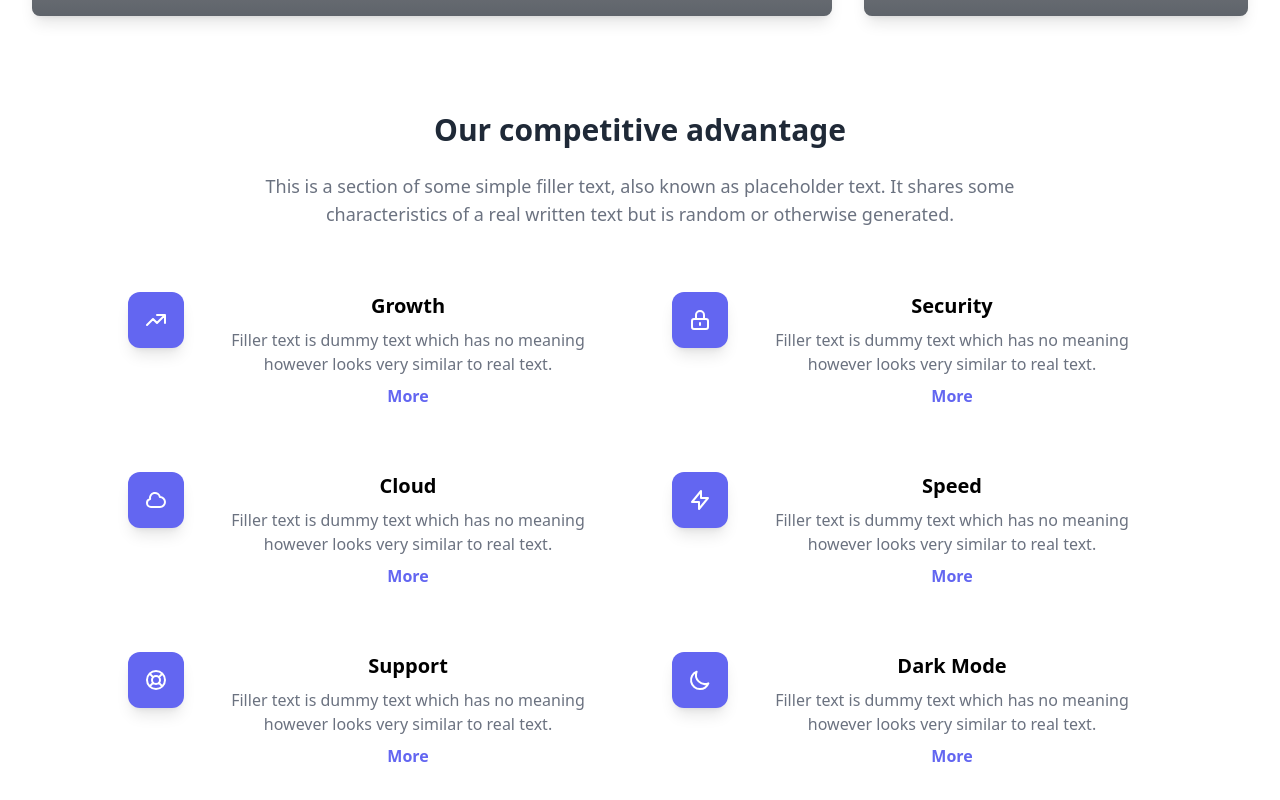
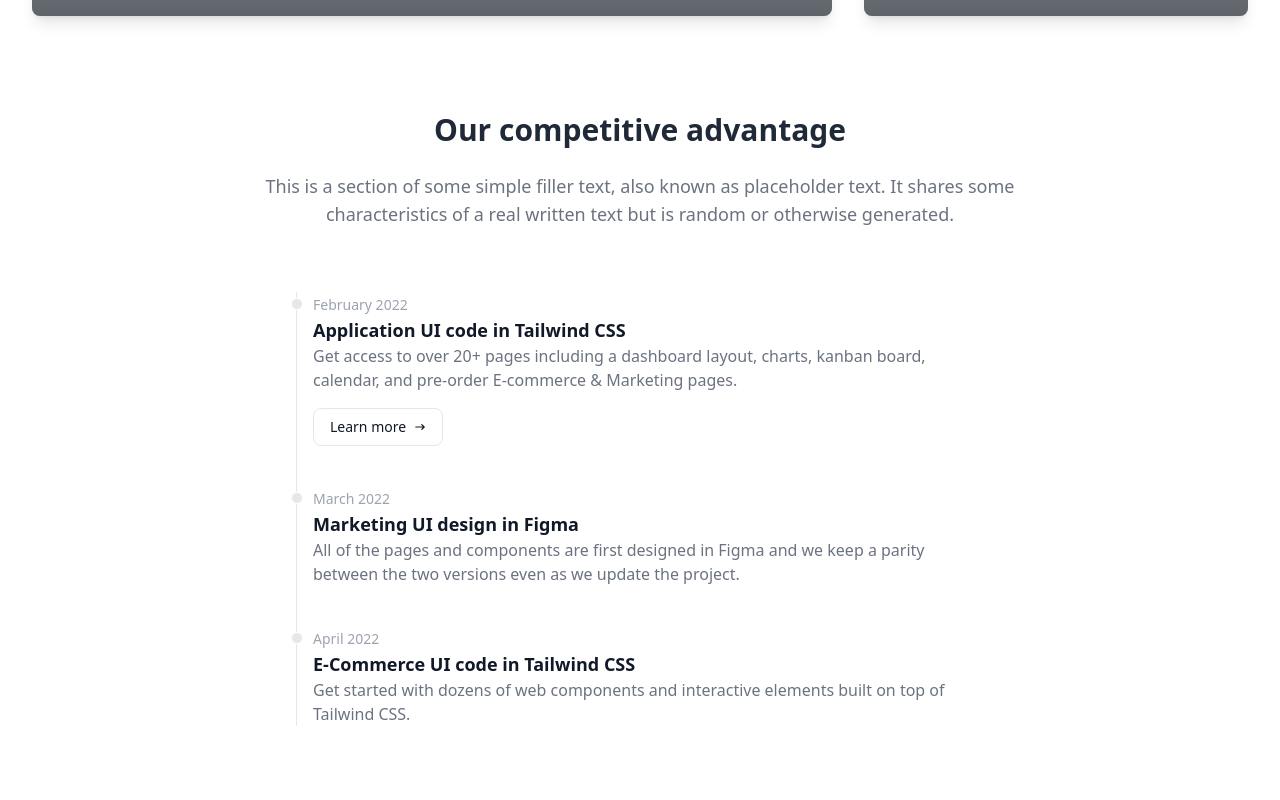
Before and after one commit to ceejayps/new-portfolio, a React (Create React App) app: page / in a window 1280 px wide. Shown: the part 1907-2707 px from the top of the page. After the commit the page ends 2681 px from the top, so only its background shows below. Built offline with nearby package versions, Linux system fonts and the light colour scheme; grey boxes are pictures that could not be loaded.

Commit message:
Update WorkExpierence.jsx

```diff
--- a/src/components/WorkExpierence.jsx
+++ b/src/components/WorkExpierence.jsx
@@ -2,6 +2,8 @@
 
 const WorkExpierence = () => {
   return (
+
+
     <div class="bg-white py-6 sm:py-8 lg:py-12">
   <div class="mx-auto max-w-screen-2xl px-4 md:px-8">
 
@@ -11,96 +13,40 @@
       <p class="mx-auto max-w-screen-md text-center text-gray-500 md:text-lg">This is a section of some simple filler text, also known as placeholder text. It shares some characteristics of a real written text but is random or otherwise generated.</p>
     </div>
 
+    <div className='px-10 max-w-3xl mx-auto'>
+<ol class="relative border-l border-gray-200 dark:border-gray-700 text-left ">
+    <li class="mb-10 ml-4">
+        <div class="absolute w-3 h-3 bg-gray-200 rounded-full mt-1.5 -left-1.5 border border-white dark:border-gray-900 dark:bg-gray-700"></div>
+        <time class="mb-1 text-sm font-normal leading-none text-gray-400 dark:text-gray-500">February 2022</time>
+        <h3 class="text-lg font-semibold text-gray-900 dark:text-white">Application UI code in Tailwind CSS</h3>
+        <p class="mb-4 text-base font-normal text-gray-500 dark:text-gray-400">Get access to over 20+ pages including a dashboard layout, charts, kanban board, calendar, and pre-order E-commerce & Marketing pages.</p>
+        <a href="#" class="inline-flex items-center px-4 py-2 text-sm font-medium text-gray-900 bg-white border border-gray-200 rounded-lg hover:bg-gray-100 hover:text-blue-700 focus:z-10 focus:ring-4 focus:outline-none focus:ring-gray-200 focus:text-blue-700 dark:bg-gray-800 dark:text-gray-400 dark:border-gray-600 dark:hover:text-white dark:hover:bg-gray-700 dark:focus:ring-gray-700">Learn more <svg class="w-3 h-3 ml-2" fill="currentColor" viewBox="0 0 20 20" xmlns="http://www.w3.org/2000/svg"><path fill-rule="evenodd" d="M12.293 5.293a1 1 0 011.414 0l4 4a1 1 0 010 1.414l-4 4a1 1 0 01-1.414-1.414L14.586 11H3a1 1 0 110-2h11.586l-2.293-2.293a1 1 0 010-1.414z" clip-rule="evenodd"></path></svg></a>
+    </li>
+    <li class="mb-10 ml-4">
+        <div class="absolute w-3 h-3 bg-gray-200 rounded-full mt-1.5 -left-1.5 border border-white dark:border-gray-900 dark:bg-gray-700"></div>
+        <time class="mb-1 text-sm font-normal leading-none text-gray-400 dark:text-gray-500">March 2022</time>
+        <h3 class="text-lg font-semibold text-gray-900 dark:text-white">Marketing UI design in Figma</h3>
+        <p class="text-base font-normal text-gray-500 dark:text-gray-400">All of the pages and components are first designed in Figma and we keep a parity between the two versions even as we update the project.</p>
+    </li>
+    <li class="ml-4">
+        <div class="absolute w-3 h-3 bg-gray-200 rounded-full mt-1.5 -left-1.5 border border-white dark:border-gray-900 dark:bg-gray-700"></div>
+        <time class="mb-1 text-sm font-normal leading-none text-gray-400 dark:text-gray-500">April 2022</time>
+        <h3 class="text-lg font-semibold text-gray-900 dark:text-white">E-Commerce UI code in Tailwind CSS</h3>
+        <p class="text-base font-normal text-gray-500 dark:text-gray-400">Get started with dozens of web components and interactive elements built on top of Tailwind CSS.</p>
+    </li>
+</ol>
+</div>
 
-    <div class="grid gap-8 sm:grid-cols-2 md:gap-12 max-w-5xl mx-auto xl:grid-cols-2 xl:gap-16">
 
-      <div class="flex gap-4 md:gap-6">
-        <div class="flex h-12 w-12 shrink-0 items-center justify-center rounded-lg bg-indigo-500 text-white shadow-lg md:h-14 md:w-14 md:rounded-xl">
-          <svg xmlns="http://www.w3.org/2000/svg" class="h-6 w-6" fill="none" viewBox="0 0 24 24" stroke="currentColor">
-            <path stroke-linecap="round" stroke-linejoin="round" stroke-width="2" d="M13 7h8m0 0v8m0-8l-8 8-4-4-6 6" />
-          </svg>
-        </div>
 
-        <div>
-          <h3 class="mb-2 text-lg font-semibold md:text-xl">Growth</h3>
-          <p class="mb-2 text-gray-500">Filler text is dummy text which has no meaning however looks very similar to real text.</p>
-          <a href="#" class="font-bold text-indigo-500 transition duration-100 hover:text-indigo-600 active:text-indigo-700">More</a>
-        </div>
-      </div>
-
-      <div class="flex gap-4 md:gap-6">
-        <div class="flex h-12 w-12 shrink-0 items-center justify-center rounded-lg bg-indigo-500 text-white shadow-lg md:h-14 md:w-14 md:rounded-xl">
-          <svg xmlns="http://www.w3.org/2000/svg" class="h-6 w-6" fill="none" viewBox="0 0 24 24" stroke="currentColor">
-            <path stroke-linecap="round" stroke-linejoin="round" stroke-width="2" d="M12 15v2m-6 4h12a2 2 0 002-2v-6a2 2 0 00-2-2H6a2 2 0 00-2 2v6a2 2 0 002 2zm10-10V7a4 4 0 00-8 0v4h8z" />
-          </svg>
-        </div>
-
-        <div>
-          <h3 class="mb-2 text-lg font-semibold md:text-xl">Security</h3>
-          <p class="mb-2 text-gray-500">Filler text is dummy text which has no meaning however looks very similar to real text.</p>
-          <a href="#" class="font-bold text-indigo-500 transition duration-100 hover:text-indigo-600 active:text-indigo-700">More</a>
-        </div>
-      </div>
-
-      <div class="flex gap-4 md:gap-6">
-        <div class="flex h-12 w-12 shrink-0 items-center justify-center rounded-lg bg-indigo-500 text-white shadow-lg md:h-14 md:w-14 md:rounded-xl">
-          <svg xmlns="http://www.w3.org/2000/svg" class="h-6 w-6" fill="none" viewBox="0 0 24 24" stroke="currentColor">
-            <path stroke-linecap="round" stroke-linejoin="round" stroke-width="2" d="M3 15a4 4 0 004 4h9a5 5 0 10-.1-9.999 5.002 5.002 0 10-9.78 2.096A4.001 4.001 0 003 15z" />
-          </svg>
-        </div>
-
-        <div>
-          <h3 class="mb-2 text-lg font-semibold md:text-xl">Cloud</h3>
-          <p class="mb-2 text-gray-500">Filler text is dummy text which has no meaning however looks very similar to real text.</p>
-          <a href="#" class="font-bold text-indigo-500 transition duration-100 hover:text-indigo-600 active:text-indigo-700">More</a>
-        </div>
-      </div>
-
-      <div class="flex gap-4 md:gap-6">
-        <div class="flex h-12 w-12 shrink-0 items-center justify-center rounded-lg bg-indigo-500 text-white shadow-lg md:h-14 md:w-14 md:rounded-xl">
-          <svg xmlns="http://www.w3.org/2000/svg" class="h-6 w-6" fill="none" viewBox="0 0 24 24" stroke="currentColor">
-            <path stroke-linecap="round" stroke-linejoin="round" stroke-width="2" d="M13 10V3L4 14h7v7l9-11h-7z" />
-          </svg>
-        </div>
-
-        <div>
-          <h3 class="mb-2 text-lg font-semibold md:text-xl">Speed</h3>
-          <p class="mb-2 text-gray-500">Filler text is dummy text which has no meaning however looks very similar to real text.</p>
-          <a href="#" class="font-bold text-indigo-500 transition duration-100 hover:text-indigo-600 active:text-indigo-700">More</a>
-        </div>
-      </div>
-
-      <div class="flex gap-4 md:gap-6">
-        <div class="flex h-12 w-12 shrink-0 items-center justify-center rounded-lg bg-indigo-500 text-white shadow-lg md:h-14 md:w-14 md:rounded-xl">
-          <svg xmlns="http://www.w3.org/2000/svg" class="h-6 w-6" fill="none" viewBox="0 0 24 24" stroke="currentColor">
-            <path stroke-linecap="round" stroke-linejoin="round" stroke-width="2" d="M18.364 5.636l-3.536 3.536m0 5.656l3.536 3.536M9.172 9.172L5.636 5.636m3.536 9.192l-3.536 3.536M21 12a9 9 0 11-18 0 9 9 0 0118 0zm-5 0a4 4 0 11-8 0 4 4 0 018 0z" />
-          </svg>
-        </div>
-
-        <div>
-          <h3 class="mb-2 text-lg font-semibold md:text-xl">Support</h3>
-          <p class="mb-2 text-gray-500">Filler text is dummy text which has no meaning however looks very similar to real text.</p>
-          <a href="#" class="font-bold text-indigo-500 transition duration-100 hover:text-indigo-600 active:text-indigo-700">More</a>
-        </div>
-      </div>
-
-      <div class="flex gap-4 md:gap-6">
-        <div class="flex h-12 w-12 shrink-0 items-center justify-center rounded-lg bg-indigo-500 text-white shadow-lg md:h-14 md:w-14 md:rounded-xl">
-          <svg xmlns="http://www.w3.org/2000/svg" class="h-6 w-6" fill="none" viewBox="0 0 24 24" stroke="currentColor">
-            <path stroke-linecap="round" stroke-linejoin="round" stroke-width="2" d="M20.354 15.354A9 9 0 018.646 3.646 9.003 9.003 0 0012 21a9.003 9.003 0 008.354-5.646z" />
-          </svg>
-        </div>
-
-        <div>
-          <h3 class="mb-2 text-lg font-semibold md:text-xl">Dark Mode</h3>
-          <p class="mb-2 text-gray-500">Filler text is dummy text which has no meaning however looks very similar to real text.</p>
-          <a href="#" class="font-bold text-indigo-500 transition duration-100 hover:text-indigo-600 active:text-indigo-700">More</a>
-        </div>
-      </div>
-
-    </div>
   </div>
 </div>
+
+
+
+
+
+
   )
 }
 
```
